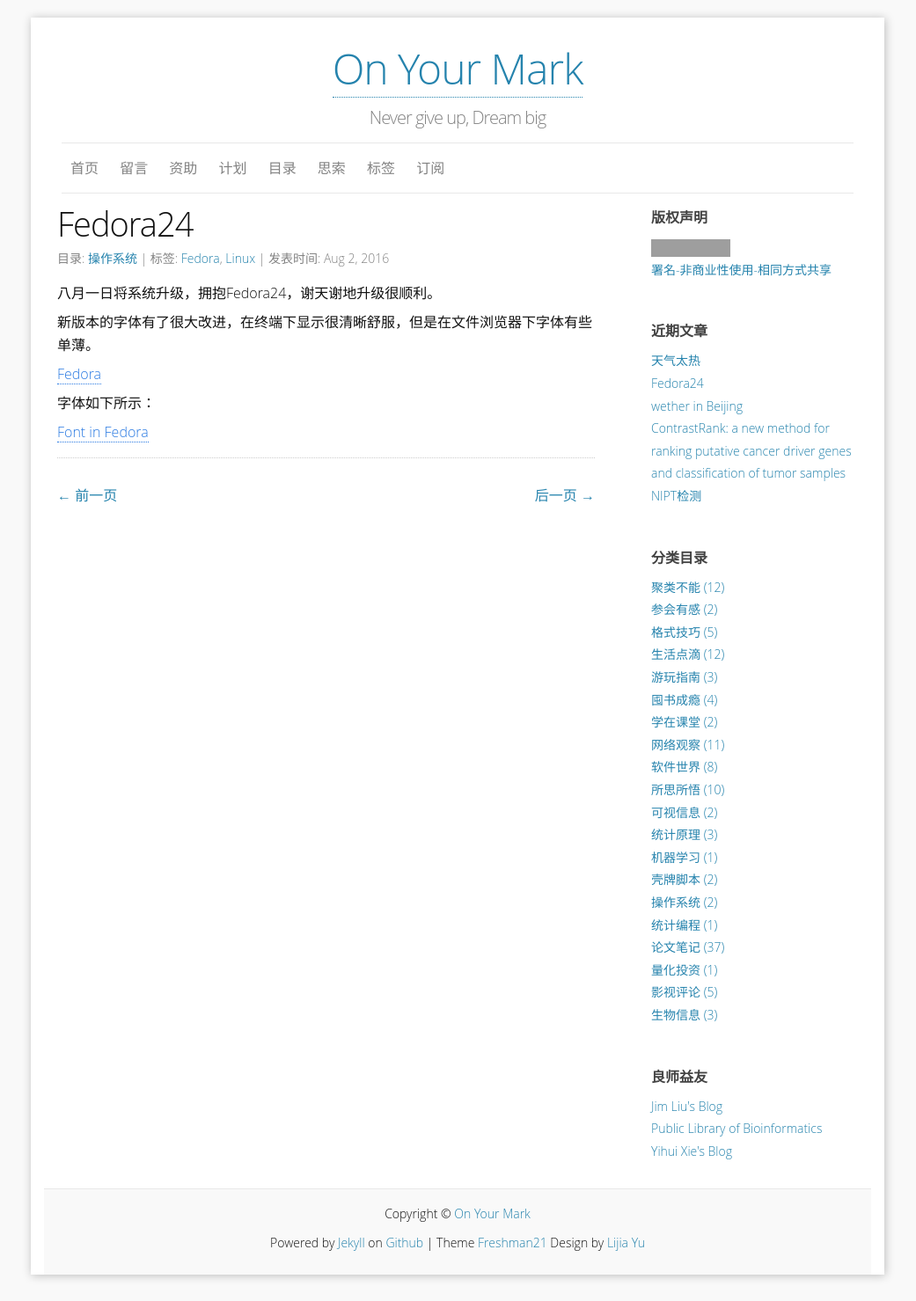
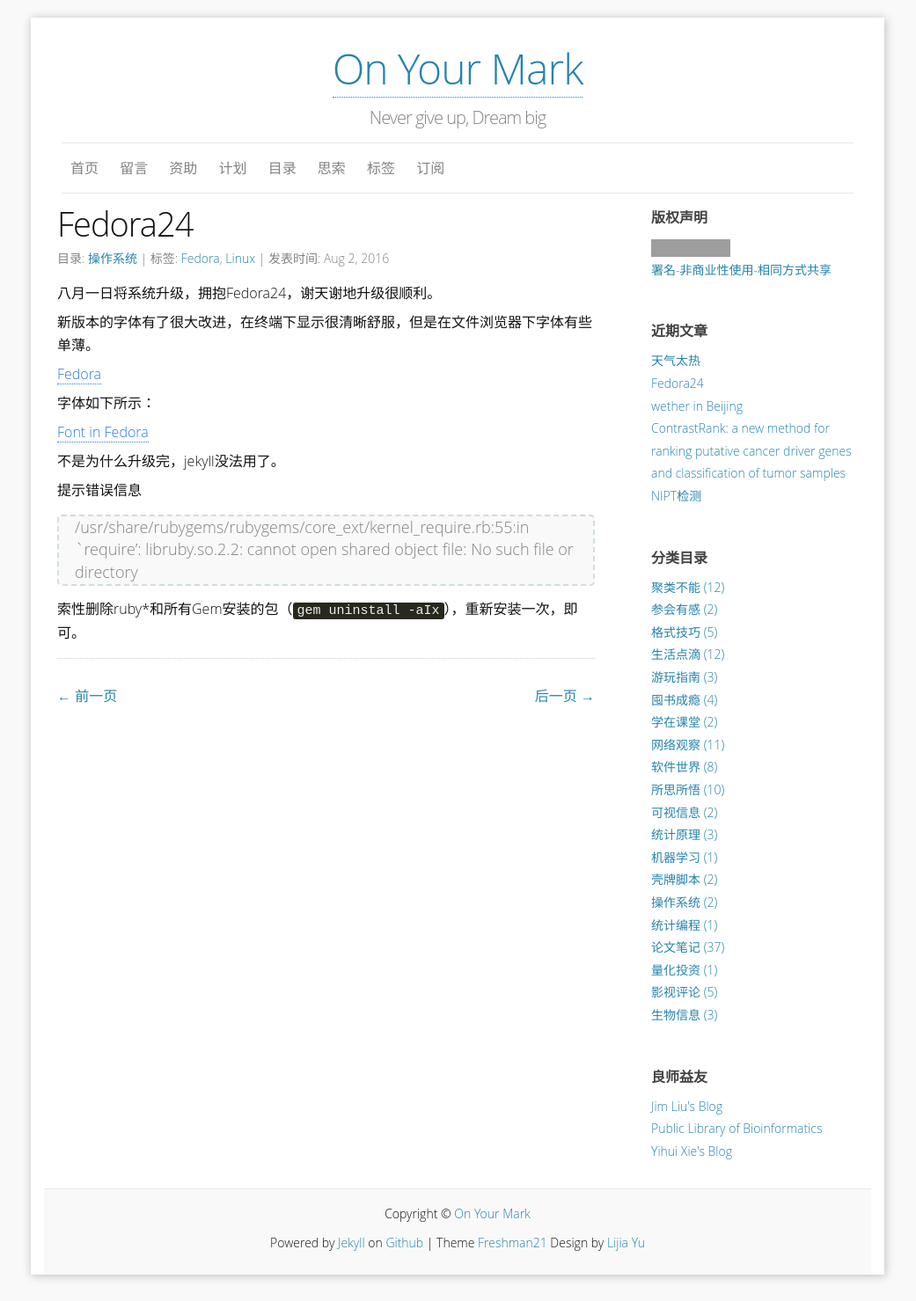
Before and after one commit to yulijia/cn, a Jekyll site: the page built from _posts/2016-08-02-Fedora24.md, in a window 1280 px wide. Shown: the whole page at 88% size, without its empty margins (120-1161 px from the left). Built offline with Jekyll 4.4.1, drawn with Linux system fonts in a browser that asks for light colours; some web fonts are replaced; comment, search, counter and statistics services are not loaded; grey boxes are pictures that could not be loaded.

Commit message:
update(content): re-install ruby and jekyll

```diff
--- a/_posts/2016-08-02-Fedora24.md
+++ b/_posts/2016-08-02-Fedora24.md
@@ -19,3 +19,11 @@ tags:
 字体如下所示：
 
 [Font in Fedora](http://i.imgur.com/kILmBct.png)
+
+
+不是为什么升级完，jekyll没法用了。
+
+提示错误信息
+> /usr/share/rubygems/rubygems/core_ext/kernel_require.rb:55:in `require': libruby.so.2.2: cannot open shared object file: No such file or directory
+
+索性删除ruby\*和所有Gem安装的包（`gem uninstall -aIx`），重新安装一次，即可。
```
